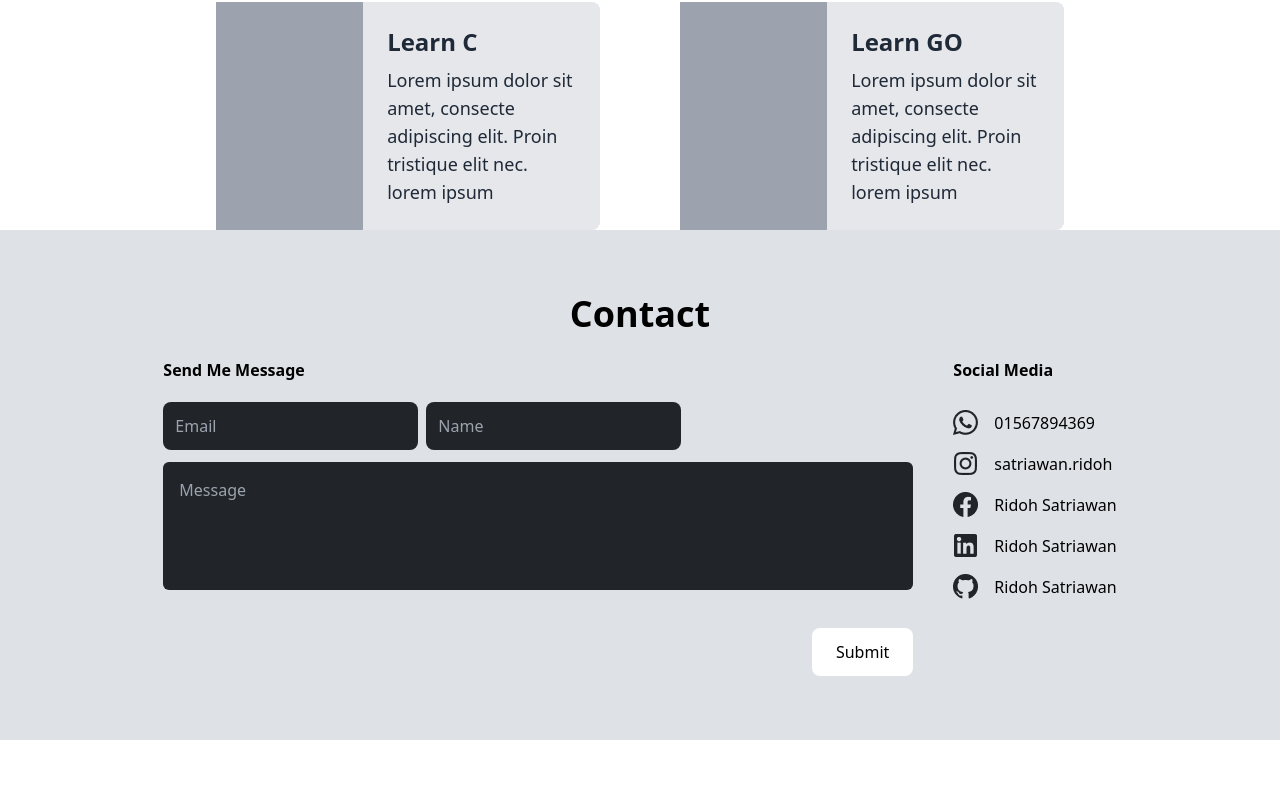
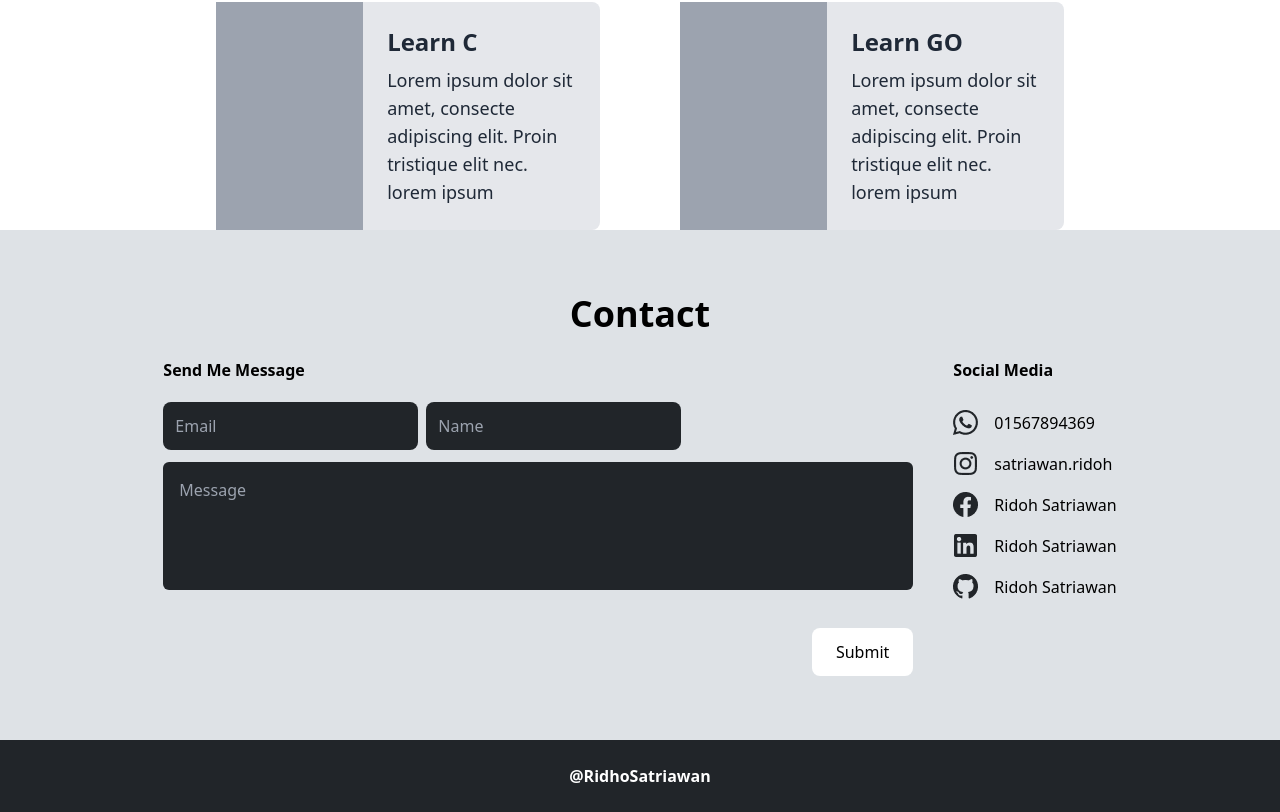
Before and after one commit to wedadosama/R-With-React, a React (Create React App) app: page / in a window 1280 px wide. Shown: the part 1895-2707 px from the top of the page. Before the commit the page ends 2635 px from the top, so only its background shows below. Built offline with nearby package versions, Linux system fonts and the light colour scheme.

Commit message:
Add: Footer

```diff
--- a/src/App.js
+++ b/src/App.js
@@ -2,6 +2,7 @@ import About from "./components/About";
 import Blog from "./components/Blog";
 import Contact from "./components/Contact";
 import Hero from "./components/Hero";
+import Footer from "./components/layouts/Footer";
 import Header from "./components/layouts/Header";
 import Services from "./components/Services";
 
@@ -14,6 +15,7 @@ function App() {
       <Services />
       <Blog />
       <Contact />
+      <Footer/>
     </>
   );
 }
--- /dev/null
+++ b/src/components/layouts/Footer.jsx
@@ -0,0 +1,13 @@
+function Footer(){
+  return(
+    <>
+    <footer className="bg-[#212529] text-center p-6 text-white font-bold">
+    <div className="container">
+      <p className="">@RidhoSatriawan</p>
+    </div>
+    </footer>
+    </>
+  )
+
+}
+export default Footer;
```
